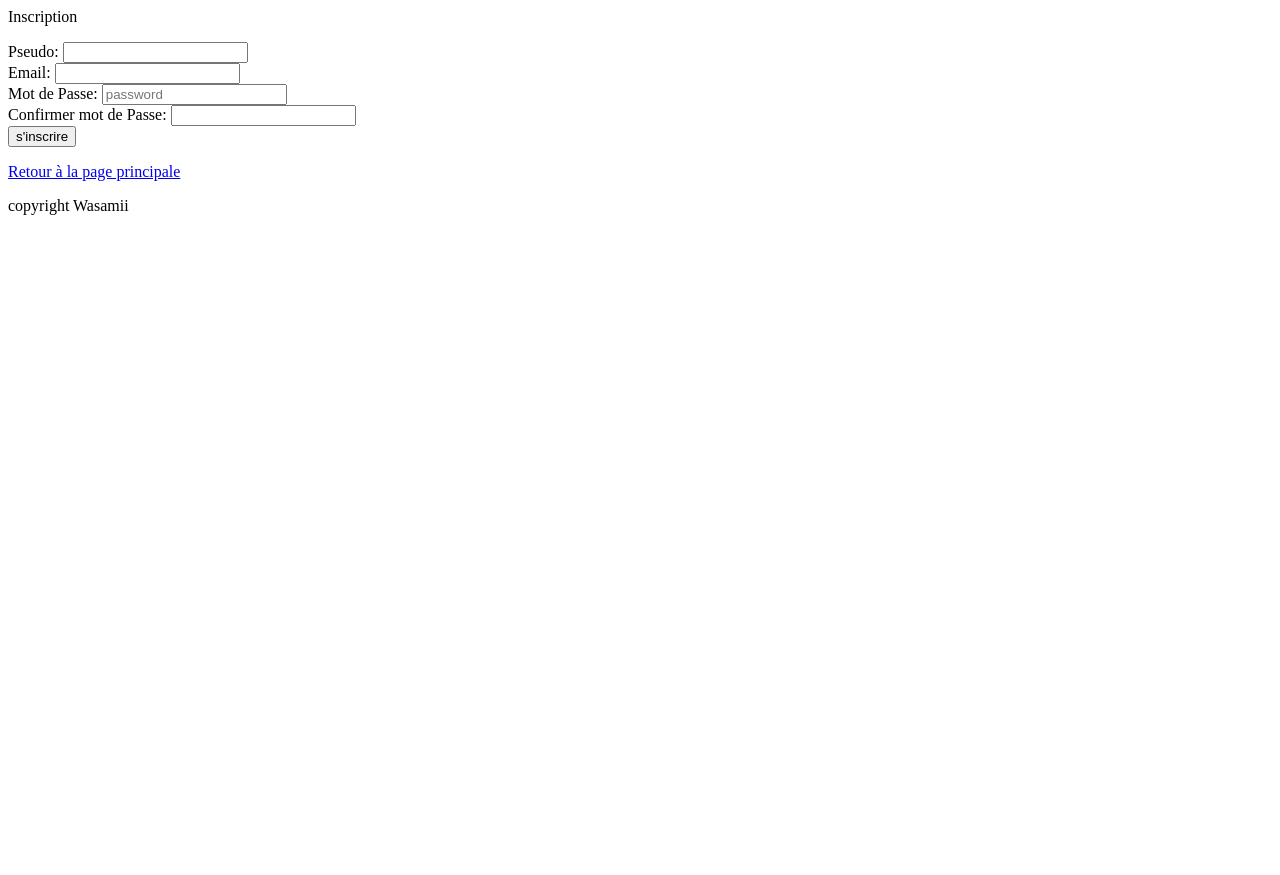
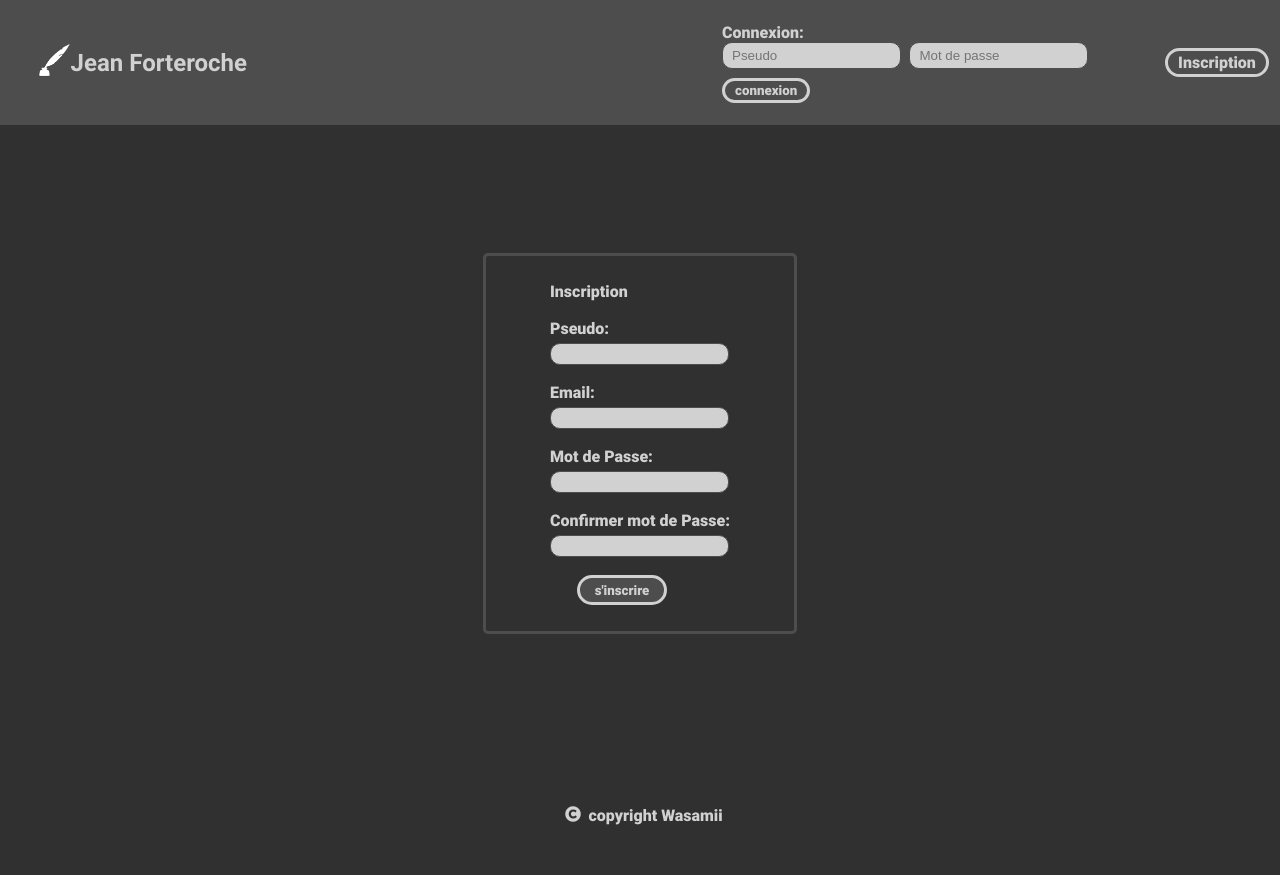
Before and after one commit to Wasamiii/Projet-4---PHP, a PHP site: template view/frontend/signupView.php in a window 1280 px wide. Before the commit the page ends 215 px from the top, so only its background shows below. Run offline with PHP 8.4, Linux system fonts and the light colour scheme; the template is opened without the code that fills it, so the values that code supplies are empty.

Commit message:
add class and id for style.css

```diff
--- a/view/frontend/signupView.php
+++ b/view/frontend/signupView.php
@@ -1,17 +1,20 @@
-<form action="index.php?action=validSignup" method="post">
-    <div>
-        <p>Inscription</p>
-        <label for="pseudo">Pseudo: </label>
-        <input type="name" name="pseudo" required></br>
-        <label for="email">Email: </label>
-        <input type="email" name="email" required></br>
-        <label for="password">Mot de Passe: </label>
-        <input type="password" name="password" placeholder="password"required></br>
-        <label for="cpassword">Confirmer mot de Passe: </label>
-        <input type="password" name="cpassword"required></br>
-        <input type="submit" name="inscription" value="s'inscrire">
+<?php $title = 'Mon blog'; ?>
+<?php ob_start(); ?>
+<form action="index.php?action=validSignup" method="post"   id="Signupview">
+    <div id="contentSignup">
+        <p id="textSinup">Inscription</p>
+        <label for="pseudo" class="signupLabel">Pseudo: </label>
+        <input type="name" name="pseudo"  class="inputSignup"  required></br>
+        <label for="email" class="signupLabel">Email: </label>
+        <input type="email" name="email" class="inputSignup" required></br>
+        <label for="password" class="signupLabel">Mot de Passe: </label>
+        <input type="password" name="password" class="inputSignup" required></br>
+        <label for="cpassword" class="signupLabel">Confirmer mot de Passe: </label>
+        <input type="password" name="cpassword" class="inputSignup" required></br>
+        <input type="submit" name="inscription" value="s'inscrire" id="signupButton">
         </div>
 </form>
-<div>
-<p><a href="index.php">Retour à la page principale</a>
-</div>
+<?php $content = ob_get_clean(); ?>
+
+
+<?php require_once('view/frontend/template.php'); ?>
```
